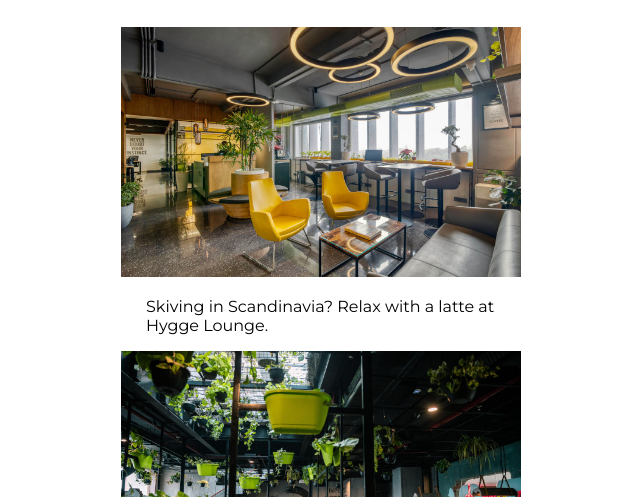
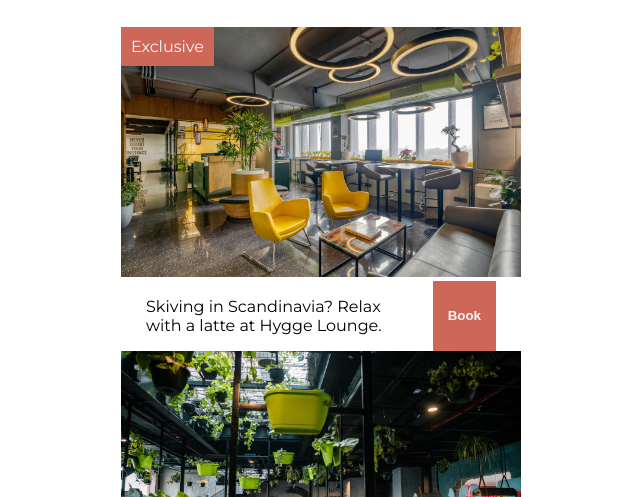
Before and after one commit to nasrelasri/Coworking-space-site, a website built with Vite: page index.html in a window 1280 px wide. Shown: the part 303-800 px from the top of the page, without its empty margins (319-959 px from the left). Built offline with nearby package versions, Linux system fonts and the light colour scheme.

Commit message:
added the 'Book' button & banner
added & styled the "Book" button + added the image banner 'Exclusive'

```diff
--- a/index.css
+++ b/index.css
@@ -48,4 +48,30 @@ h1 {
 
 .caption {
     margin: 0px 25px;
+    display: flex;
+    justify-content: space-between;
+    gap: 20px;
+    margin: 0px 25px;;
 }
+
+.item {
+    position: relative;
+}
+
+.img-banner {
+    position: absolute;
+    top: 0;
+    left: 0;
+    background-color: #cd6858;
+    color: whitesmoke;
+    padding: 10px;
+}
+
+button {
+    border: none;
+    background-color: #cd6858;
+    color: whitesmoke;
+    padding: 10px 15px;
+    font-weight: 700;
+    cursor: pointer;
+}
--- a/index.html
+++ b/index.html
@@ -27,8 +27,10 @@
 
 			<section class="item">
 				<img src="images/hygge.jpg" class="item-img" alt="A smart coworking space">
+				<div class="img-banner">Exclusive</div>
 				<div class="caption">
 					<p>Skiving in Scandinavia? Relax with a latte at Hygge Lounge.</p>
+					<button>Book</button>
 				</div>
 			</section>
 
@@ -36,6 +38,7 @@
 				<img src="images/sky-garden.jpg" class="item-img" alt="A coworking space with plants">
 				<div class="caption">
 					<p>Bored in Barcelona? Take a siesta at the Sky Garden.</p>
+					<button>Book</button>
 				</div>
 			</section>
 
@@ -43,6 +46,7 @@
 				<img src="images/generator.jpg" class="item-img" alt="A comfortable coworking space">
 				<div class="caption">
 					<p>Relaxing in Rio? Take some downtime at the Generator Hub.</p>
+					<button>Book</button>
 				</div>
 			</section>
 
```
